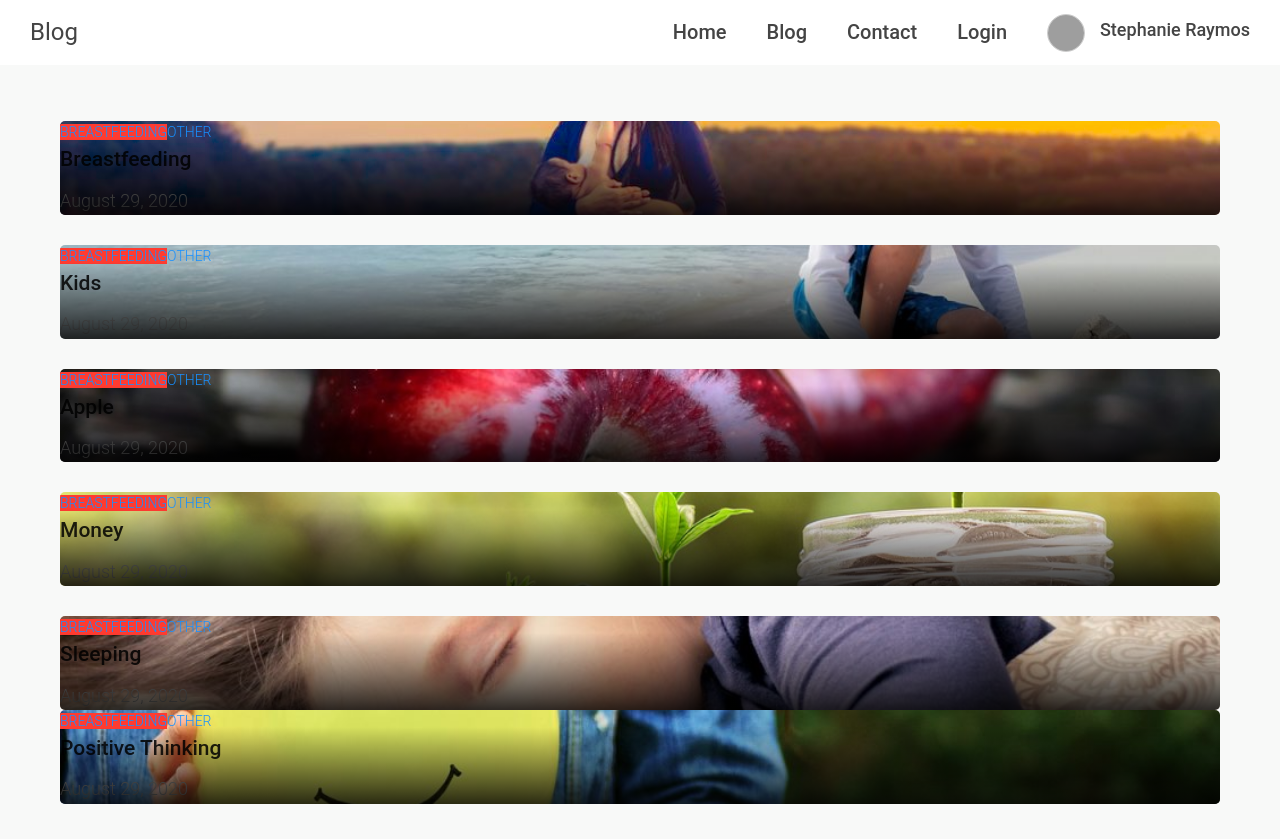
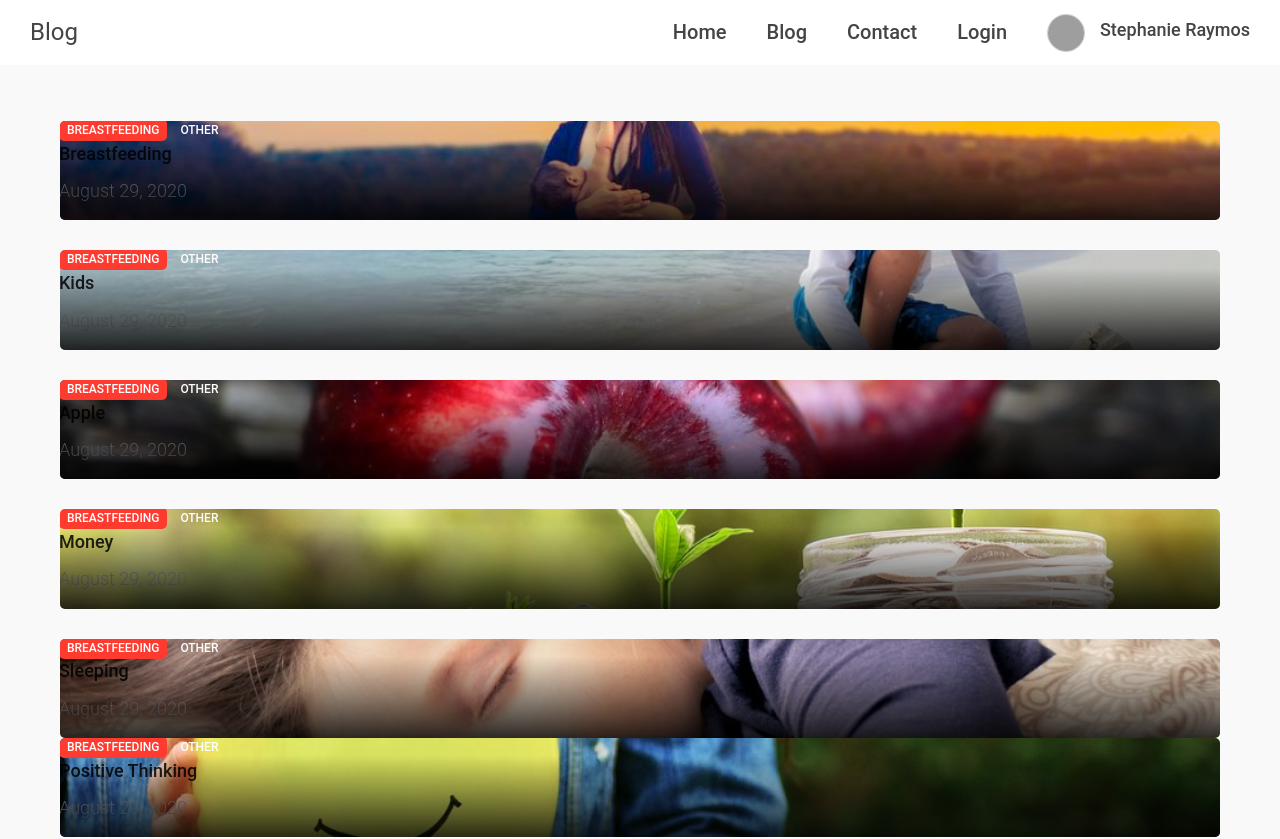
Before and after one commit to stephanieraymos/blog, a React (Create React App) app: page /home in a window 1280 px wide. Shown: the top 839 px of the page. Built offline with nearby package versions, Linux system fonts and the light colour scheme; grey boxes are pictures that could not be loaded.

Commit message:
Posts styling

```diff
--- a/src/assets/scss/_masonry-posts.scss
+++ b/src/assets/scss/_masonry-posts.scss
@@ -19,7 +19,10 @@
     box-sizing: border-box;
   }
 
-    .image-title, .image-date, .tags-container, div {
+  .image-title,
+  .image-date,
+  .tags-container,
+  div {
     float: left;
     width: 100%;
     z-index: 10;
@@ -37,6 +40,20 @@
     font-size: 18px;
     color: $text-light;
   }
+
+  .tags-container {
+    font-size: 12px;
+    font-weight: 500;
+    margin-bottom: 15px;
+    margin-left: -1px;
+    color: white;
+
+    .tag {
+        border-radius: 5px;
+        padding: 4px 8px;
+        margin-right: 5px;
+    }
+  }
 }
 
 @media screen and (max-width: 900px) {
```
Lines whose indentation alone changed are shown as unchanged.
